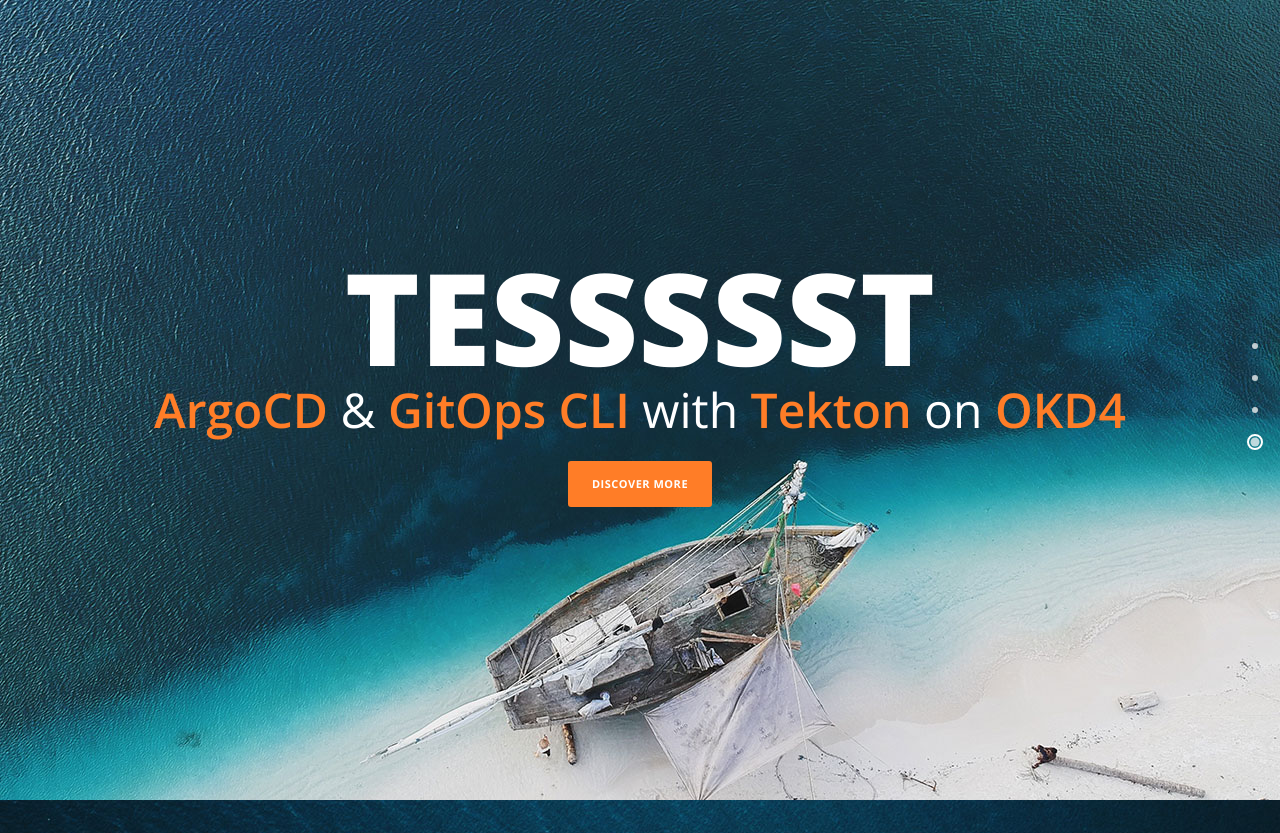
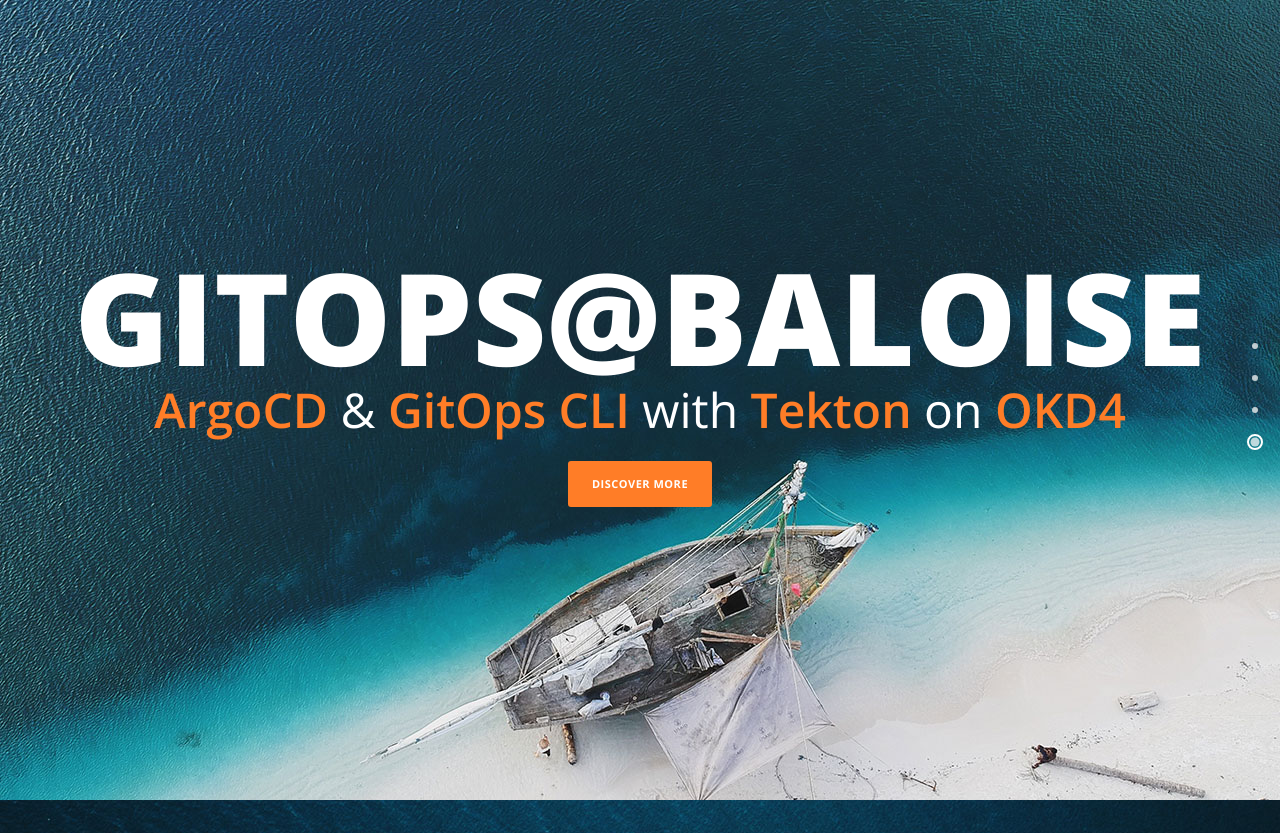
Before and after one commit to baloise-incubator/gitops-nginx-demo, a plain HTML site: page static/index.html in a window 1280 px wide. Shown: the top 833 px of the page. Drawn offline with nearby package versions, Linux system fonts and the light colour scheme.

Commit message:
Update index.html

```diff
--- a/static/index.html
+++ b/static/index.html
@@ -32,7 +32,7 @@
     <div class="parallax-content baner-content" id="home">
         <div class="container">
             <div class="first-content">
-                <h1>TESSSSST</h1>
+                <h1>GitOps@Baloise</h1>
                 <span><em>ArgoCD</em> & <em>GitOps CLI</em> with <em>Tekton</em> on <em>OKD4</em></span>
                 <div class="primary-button">
                     <a href="#process">Discover More</a>
```
